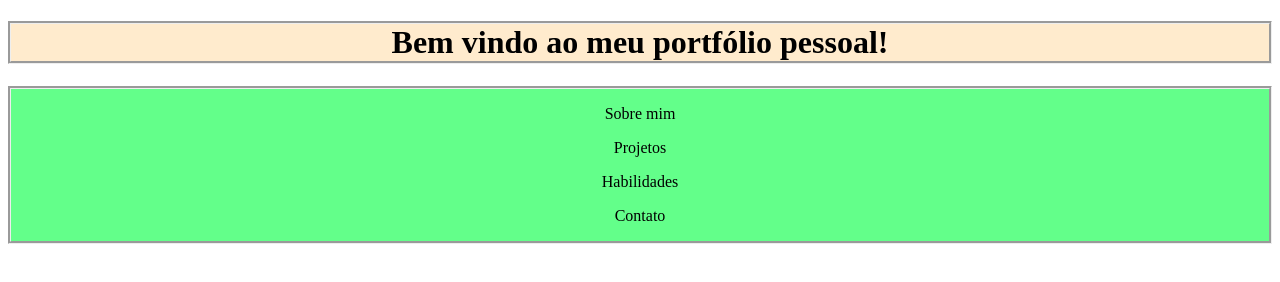
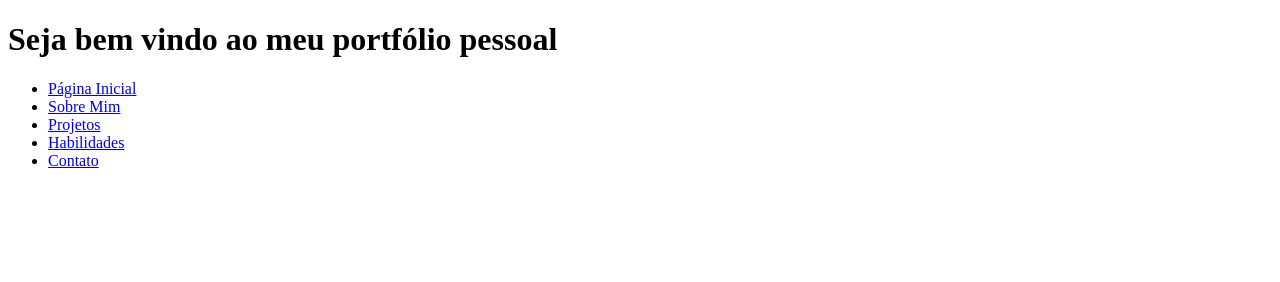
Before and after one commit to WendersonPLopes/Site_Portfolio_Pessoal, a plain HTML site: page Index.html in a window 1280 px wide. Drawn offline with Linux system fonts and the light colour scheme; files that its build step writes are made by us from their sources.

Commit message:
Atualização

```diff
--- a/Index.html
+++ b/Index.html
@@ -8,15 +8,18 @@
     <link rel="stylesheet" href="assets/css/style.css">
 </head>
     <body>
-        <h1>Bem vindo ao meu portfólio pessoal!</h1>
-        <div>
-
-                <p>Sobre mim</p>
-                <p>Projetos</p>
-                <p>Habilidades</p>
-                <p>Contato</p>
-
-        </div>
+        <header>
+            <h1>Seja bem vindo ao meu portfólio pessoal</h1>
+         </header>
+                <nav>
+                    <ul>
+                        <li><a href="#">Página Inicial</a></li>
+                        <li><a href="#">Sobre Mim</a></li>
+                        <li><a href="#">Projetos</a></li>
+                        <li><a href="#">Habilidades</a></li>
+                        <li><a href="#">Contato</a></li>
+                    </ul>
+                </nav>
         <script src="assets/js/script.js"></script>
     </body>
 </html>
--- a/assets/css/style.css
+++ /dev/null
@@ -1,11 +0,0 @@
-h1{
-    text-align: center;
-    border-style: groove;
-    background-color: blanchedalmond;
-}
-
-div{
-    border-style: groove;
-    text-align: center;
-    background-color: rgba(0, 255, 64, 0.61);
-}
```
